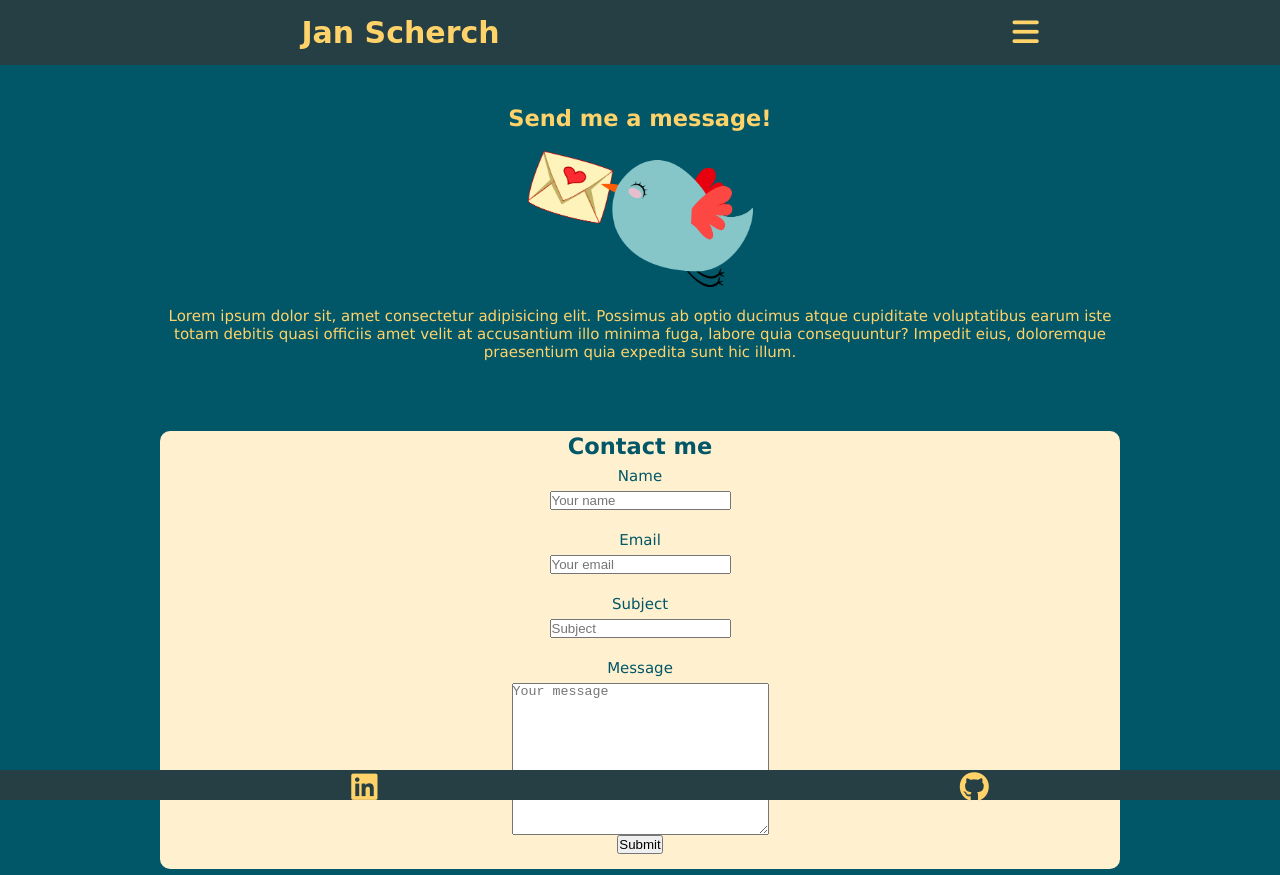
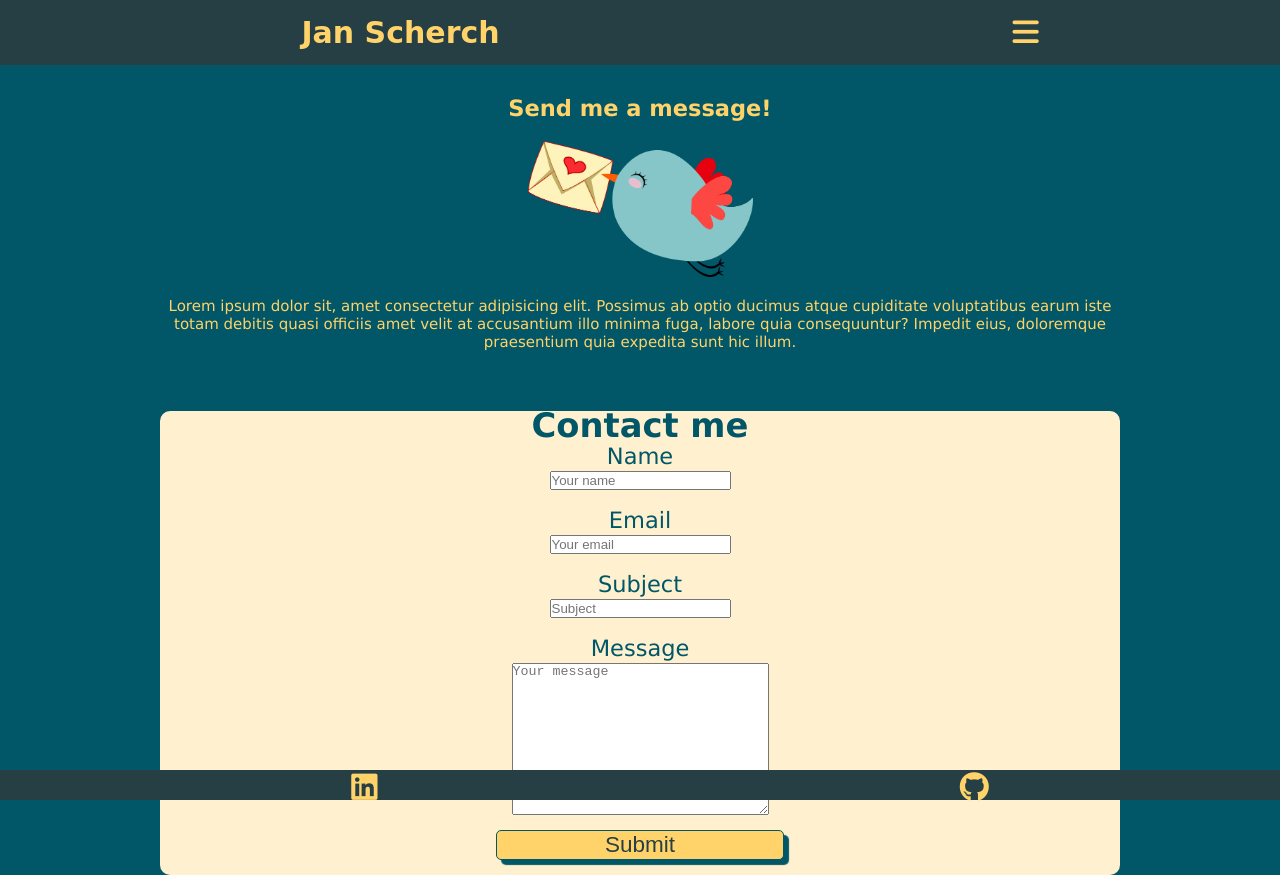
Before and after one commit to odesseyoracle/ui-final-project, a plain HTML site: page contact-form.html in a window 1280 px wide. Drawn offline with Linux system fonts and the light colour scheme; a web font is replaced by a local one.

Commit message:
Form button improved

```diff
--- a/style.css
+++ b/style.css
@@ -204,6 +204,7 @@ form {
     border-radius: 10px;
 
     line-height: 2rem;
+    font-size: 1.5rem;
 
     display: flex;
     flex-direction: column;
@@ -220,12 +221,26 @@ form {
         outline-color: var(--color-3);
     }
 
+    & input[type="submit"] {
+        width: 30%;
+        height: 2rem;
+        margin: 1rem;
+
+        border: 1px solid var(--color-1);
+        background-color: var(--color-3);
+        color: var(--color-2);
+        font-size: 1.5rem;
+        cursor: pointer;
+        border-radius: 5px;
+        box-shadow: 5px 5px 1px var(--color-1);
+    }
+
 }
 
 .message-section {
     width: 80%;
     margin: auto;
-    padding: 40px;
+    padding: 30px;
     height: auto;
     display: flex;
     flex-direction: column;
```
